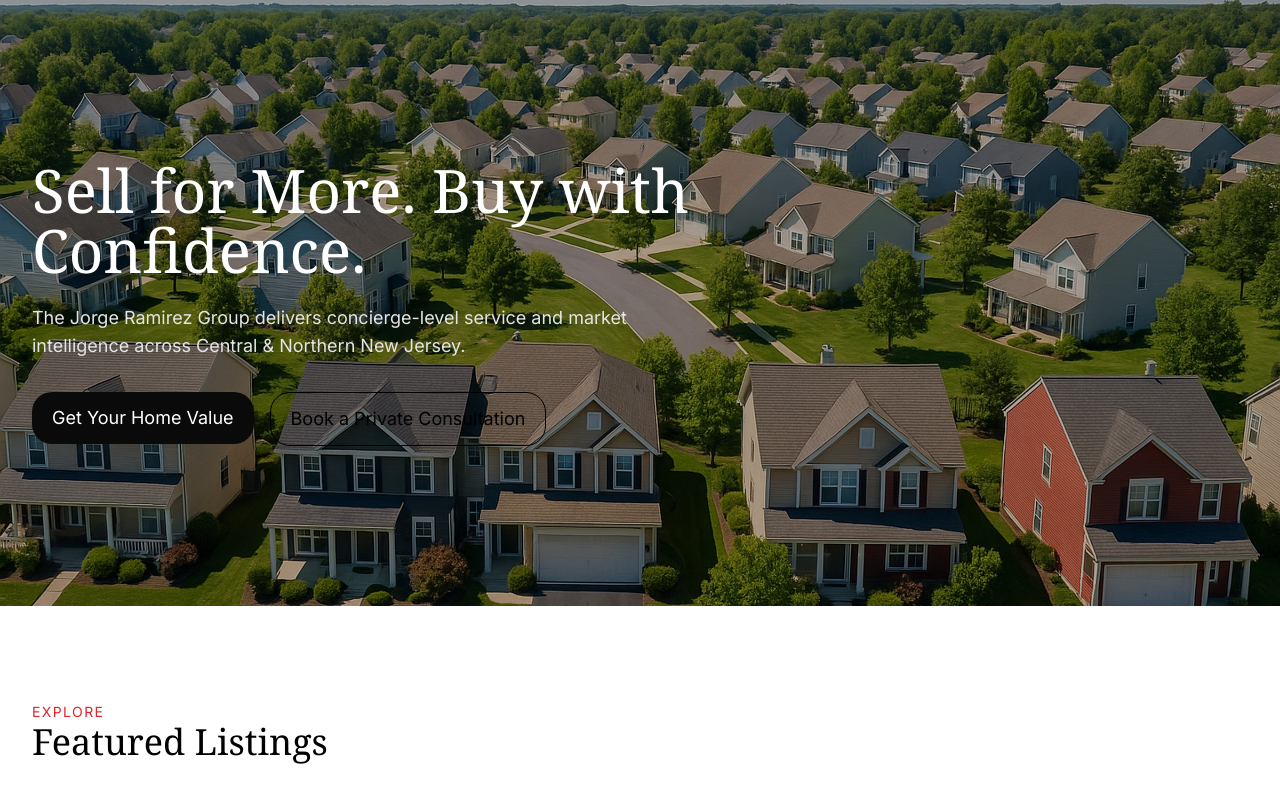
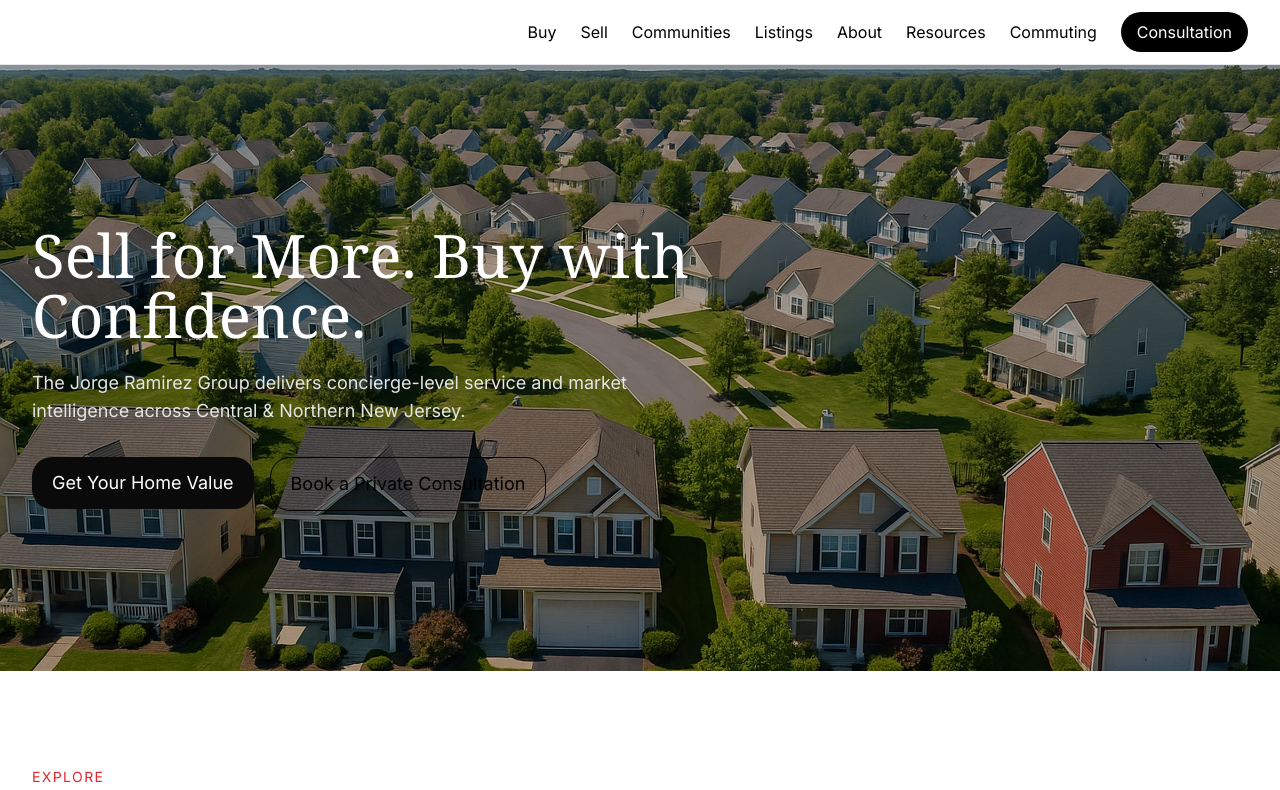
Before and after one commit to jorgeramirez76/jorge-ramirez-group, a Next.js app: page / in a window 1280 px wide. Shown: the top 790 px of the page. Built offline with nearby package versions, Linux system fonts and the light colour scheme.

Commit message:
Add global header and footer

```diff
--- a/app/layout.tsx
+++ b/app/layout.tsx
@@ -2,6 +2,8 @@
 import type { Metadata } from 'next';
 import { Inter } from 'next/font/google';
 import { agentSchema } from '@/lib/seo/schema';
+import { SiteHeader } from '@/components/site-header';
+import { SiteFooter } from '@/components/site-footer';
 
 const inter = Inter({ subsets: ['latin'], display: 'swap' });
 
@@ -23,7 +25,9 @@
   return (
     <html lang="en">
       <body className={inter.className}>
+        <SiteHeader />
         {children}
+        <SiteFooter />
         <script
           type="application/ld+json"
           dangerouslySetInnerHTML={{ __html: JSON.stringify(agentSchema(site)) }}
```
